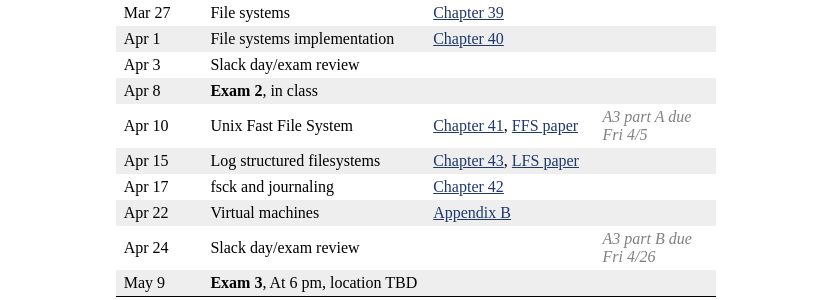
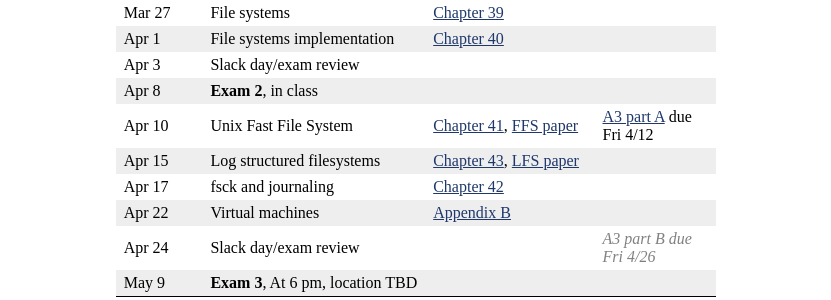
Before and after one commit to jhuopsys/spring2024, a Jekyll site: the page built from schedule.md, in a window 1280 px wide. Shown: the part 1025-1325 px from the top of the page, without its empty margins (224-1055 px from the left). Built offline with Jekyll 4.4.1, drawn with Linux system fonts in a browser that asks for light colours.

Commit message:
fix A3 part A due date

```diff
--- a/schedule.csv
+++ b/schedule.csv
@@ -21,7 +21,7 @@ Mar 27,"File systems",,,"[Chapter 39](http://pages.cs.wisc.edu/~remzi/OSTEP/file
 Apr 1,"File systems implementation",,,"[Chapter 40](http://pages.cs.wisc.edu/~remzi/OSTEP/file-implementation.pdf)"
 Apr 3,"Slack day/exam review",,,,
 Apr 8,"**Exam 2**, in class",
-Apr 10,"Unix Fast File System",,,"[Chapter 41](http://pages.cs.wisc.edu/~remzi/OSTEP/file-ffs.pdf), [FFS paper](https://dsf.berkeley.edu/cs262/FFS.pdf)","<span class='tentative'>A3 part A due<br>Fri 4/5</span>"
+Apr 10,"Unix Fast File System",,,"[Chapter 41](http://pages.cs.wisc.edu/~remzi/OSTEP/file-ffs.pdf), [FFS paper](https://dsf.berkeley.edu/cs262/FFS.pdf)","[A3 part A](assign/assign03a.html) due<br>Fri 4/12"
 Apr 15,"Log structured filesystems",,,"[Chapter 43](http://pages.cs.wisc.edu/~remzi/OSTEP/file-lfs.pdf), [LFS paper](https://dl.acm.org/doi/pdf/10.1145/146941.146943)"
 Apr 17,"fsck and journaling",,,"[Chapter 42](http://pages.cs.wisc.edu/~remzi/OSTEP/file-journaling.pdf)"
 Apr 22,"Virtual machines",,,"[Appendix B](http://pages.cs.wisc.edu/~remzi/OSTEP/vmm-intro.pdf)",
--- a/schedule.md
+++ b/schedule.md
@@ -50,7 +50,7 @@ Mar 27 | File systems | [Chapter 39](http://pages.cs.wisc.edu/~remzi/OSTEP/file-
 Apr 1 | File systems implementation | [Chapter 40](http://pages.cs.wisc.edu/~remzi/OSTEP/file-implementation.pdf) |
 Apr 3 | Slack day/exam review |  |
 Apr 8 | **Exam 2**, in class |  |
-Apr 10 | Unix Fast File System | [Chapter 41](http://pages.cs.wisc.edu/~remzi/OSTEP/file-ffs.pdf), [FFS paper](https://dsf.berkeley.edu/cs262/FFS.pdf) | <span class='tentative'>A3 part A due<br>Fri 4/5</span>
+Apr 10 | Unix Fast File System | [Chapter 41](http://pages.cs.wisc.edu/~remzi/OSTEP/file-ffs.pdf), [FFS paper](https://dsf.berkeley.edu/cs262/FFS.pdf) | [A3 part A](assign/assign03a.html) due<br>Fri 4/12
 Apr 15 | Log structured filesystems | [Chapter 43](http://pages.cs.wisc.edu/~remzi/OSTEP/file-lfs.pdf), [LFS paper](https://dl.acm.org/doi/pdf/10.1145/146941.146943) |
 Apr 17 | fsck and journaling | [Chapter 42](http://pages.cs.wisc.edu/~remzi/OSTEP/file-journaling.pdf) |
 Apr 22 | Virtual machines | [Appendix B](http://pages.cs.wisc.edu/~remzi/OSTEP/vmm-intro.pdf) |
```
Also changed, not shown: assign/assign03a.md (+1 -1 lines), index.md (+1 -1 lines).
